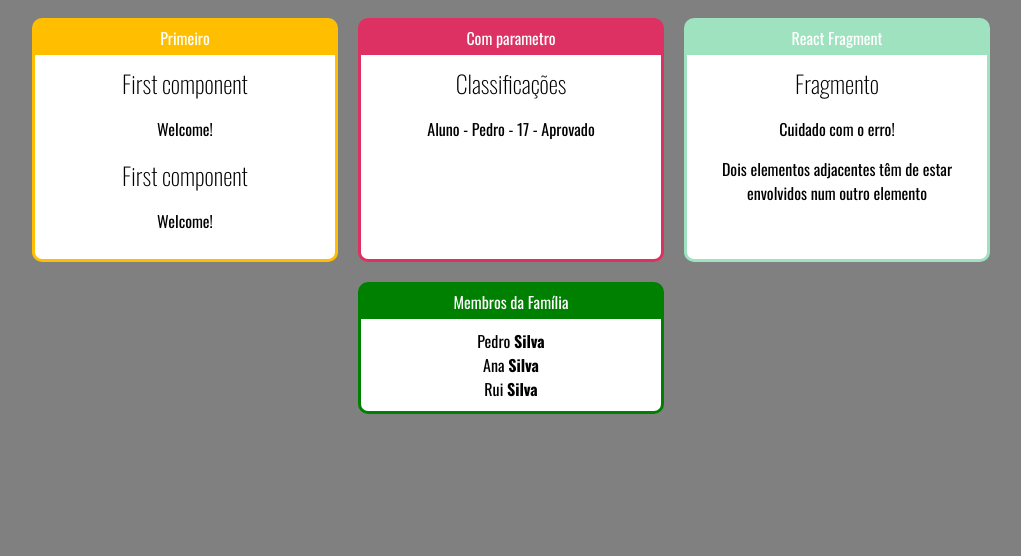
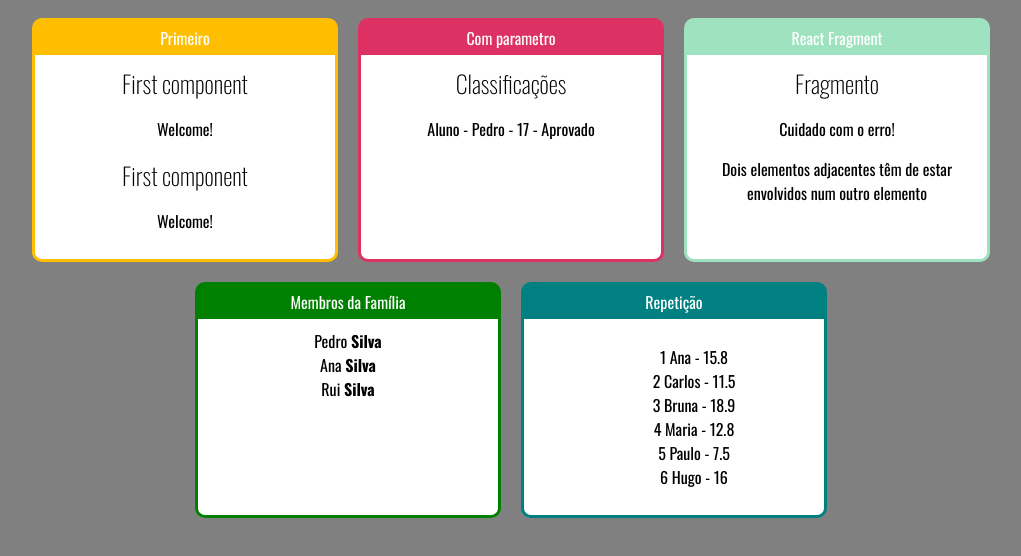
Before and after one commit to itfernandolira/react-basics, a React (Create React App) app: page / in a window 1280 px wide. Shown: the top 556 px of the page, without its empty margins (129-1150 px from the left). Built offline with nearby package versions, Linux system fonts and the light colour scheme.

Commit message:
Iterate data inside component with Map

```diff
--- a/src/App.jsx
+++ b/src/App.jsx
@@ -7,6 +7,7 @@ import Fragmento from './components/basic/Fragmento'
 import Card from './components/layout/Card'
 import Familia from './components/basic/Familia'
 import FamiliaMembro from './components/basic/FamiliaMembro'
+import ListaAlunos from './components/repeat/ListaAlunos'
 
 const app = () =>
     <div className='App'>
@@ -31,6 +32,10 @@ const app = () =>
                     <FamiliaMembro nome="Rui"></FamiliaMembro>
                 </Familia>
             </Card>
+
+            <Card title="Repetição" color="#008080">
+                <ListaAlunos />
+            </Card>
         </div>
     </div>
 
--- a/src/components/basic/Familia.jsx
+++ b/src/components/basic/Familia.jsx
@@ -1,4 +1,4 @@
-import React, { Children, cloneElement } from "react";
+import React, { cloneElement } from "react";
 
 
 const familia = props => {
--- /dev/null
+++ b/src/components/repeat/ListaAlunos.jsx
@@ -0,0 +1,23 @@
+import React from "react";
+import alunos from '../../data/alunos'
+
+const listaAlunos = props => {
+
+    const alunoLI = alunos.map( aluno => {
+        return (
+            <li key={aluno.id}>
+                {aluno.id} {aluno.nome} - {aluno.nota}
+            </li>
+        )
+    })
+
+    return (
+        <div>
+            <ul>
+                {alunoLI}
+            </ul>
+        </div>
+    )
+}
+
+export default listaAlunos;
--- /dev/null
+++ b/src/data/alunos.js
@@ -0,0 +1,8 @@
+export default [
+    { id:1, nome: 'Ana', nota: 15.8},
+    { id:2, nome: 'Carlos', nota: 11.5},
+    { id:3, nome: 'Bruna', nota: 18.9},
+    { id:4, nome: 'Maria', nota: 12.8},
+    { id:5, nome: 'Paulo', nota: 7.5},
+    { id:6, nome: 'Hugo', nota: 16.0}
+]
--- a/src/index.css
+++ b/src/index.css
@@ -12,3 +12,7 @@ h1, h2, h3 {
 h2, h3 {
     margin: 0;
 }
+
+ul {
+    list-style: none;
+}
```
